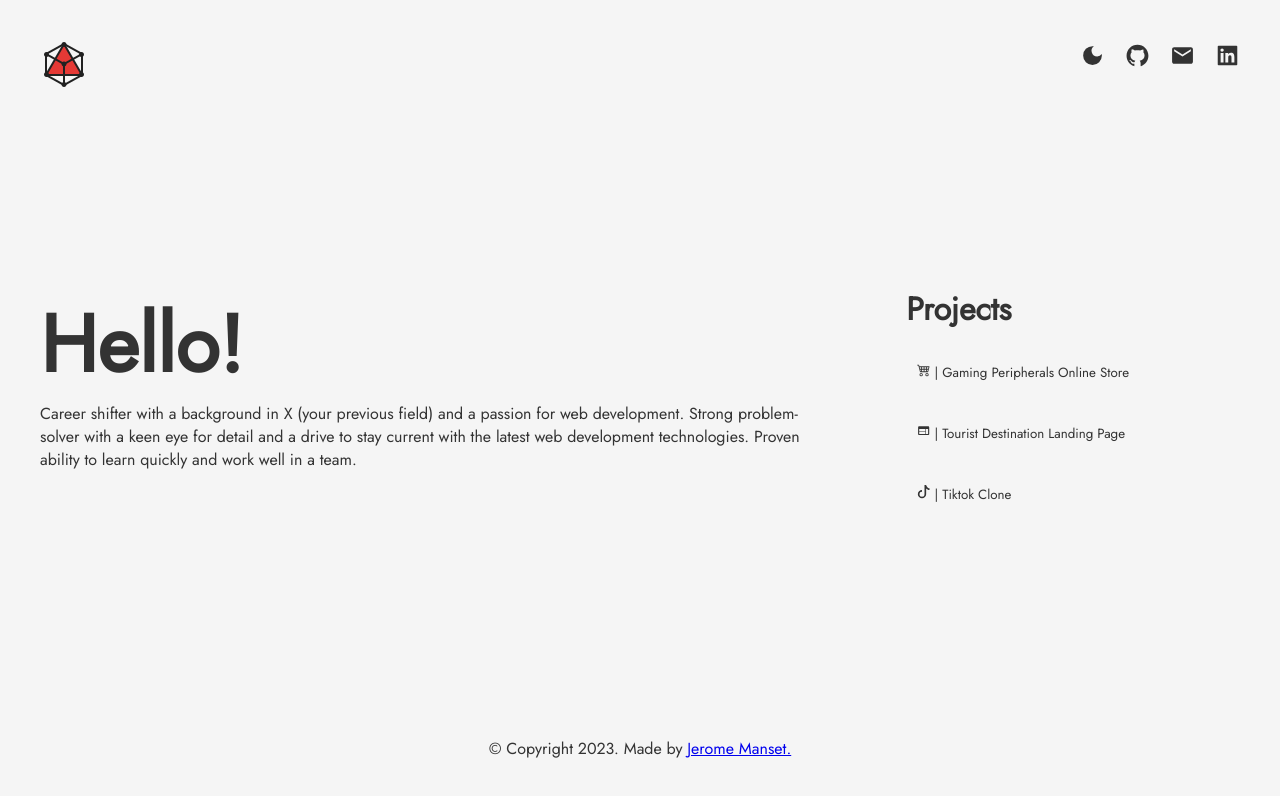
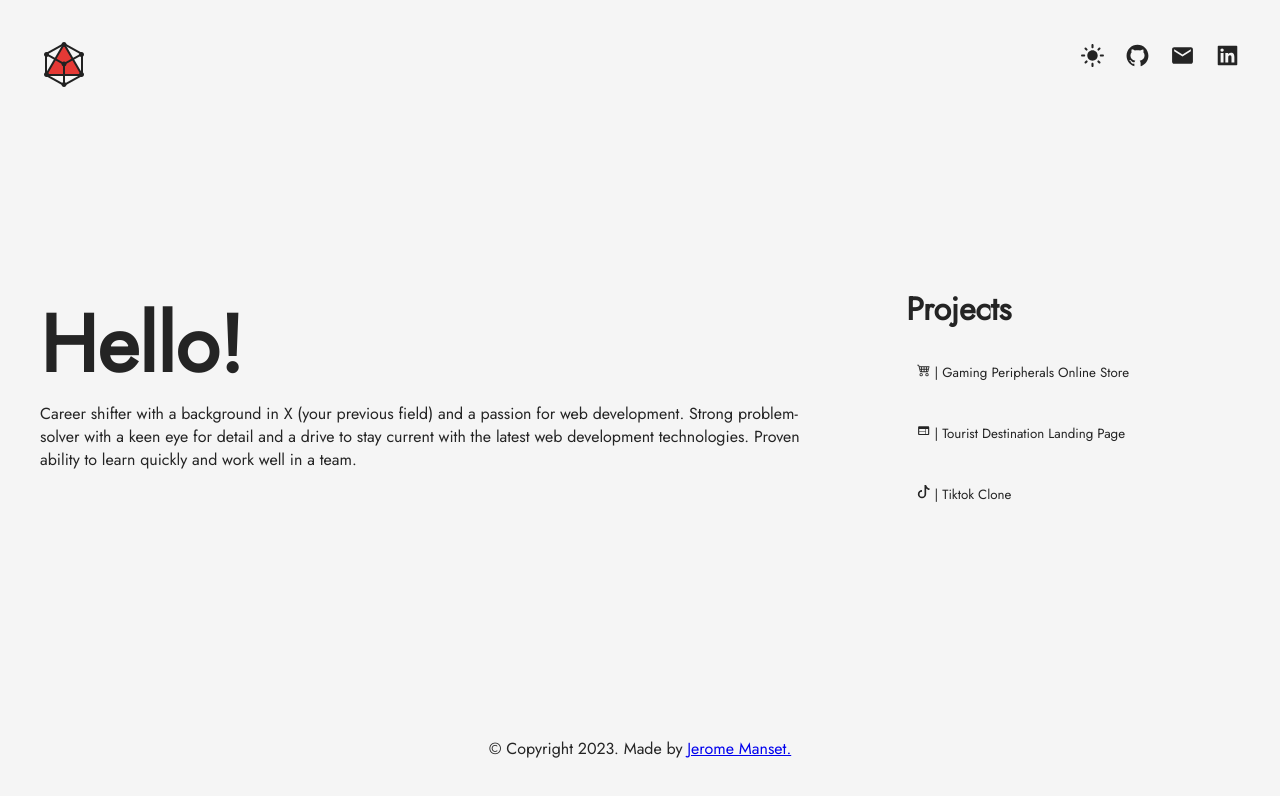
Before and after one commit to kujerocoding/jmanset-portfolio, a React (Vite) app: page / in a window 1280 px wide. Shown: the top 796 px of the page. Built offline with nearby package versions, Linux system fonts and the light colour scheme.

Commit message:
Add lightmode icon

```diff
--- a/src/App.css
+++ b/src/App.css
@@ -14,15 +14,15 @@ body{
 }
 
 .dark{
-    background-color: #333;
+    background-color: #242424;
     color: whitesmoke;
     fill: white;
 }
 
 .light{
     background-color: whitesmoke;
-    color: #333;
-    fill: #333;
+    color: #242424;
+    fill: #242424;
 }
 
 
--- a/src/App.jsx
+++ b/src/App.jsx
@@ -24,7 +24,7 @@ const App = () => {
 
   return (
     <div className='app-container'>
-      <Header toggleDarkMode={toggleDarkMode}/>
+      <Header toggleDarkMode={toggleDarkMode} darkMode={darkMode}/>
       <Main />
       <Footer />
     </div>
--- a/src/components/Header.jsx
+++ b/src/components/Header.jsx
@@ -8,7 +8,7 @@ const Header = (props) => {
     <header>
       <a href="/"><img src='../src/assets/image/logo.png' ></img></a>
 
-      <NavBar toggleDarkMode={props.toggleDarkMode}/>
+      <NavBar toggleDarkMode={props.toggleDarkMode} darkMode={props.darkMode}/>
     </header>
   )
 }
--- a/src/components/NavBar.jsx
+++ b/src/components/NavBar.jsx
@@ -1,13 +1,16 @@
 import React from 'react'
 import {AiFillGithub, AiFillLinkedin} from 'react-icons/ai'
-import {MdEmail, MdDarkMode} from 'react-icons/md'
+import {MdEmail, MdDarkMode, MdLightMode} from 'react-icons/md'
 
 const NavBar = (props) => {
+
+  const mode = props.darkMode ? <MdDarkMode className='icons' onClick={props.toggleDarkMode}/> : <MdLightMode className='icons' onClick={props.toggleDarkMode}/>
+
 
   return (
     <nav>
       <ul className='nav-lists'>
-        <li><a><MdDarkMode className='icons' onClick={props.toggleDarkMode}/></a></li>
+        <li><a>{mode}</a></li>
         <li><a href=""><AiFillGithub className='icons' /></a></li>
         <li><a href=""><MdEmail className='icons'/></a></li>
         <li><a href=""><AiFillLinkedin className='icons'/></a></li>
```
